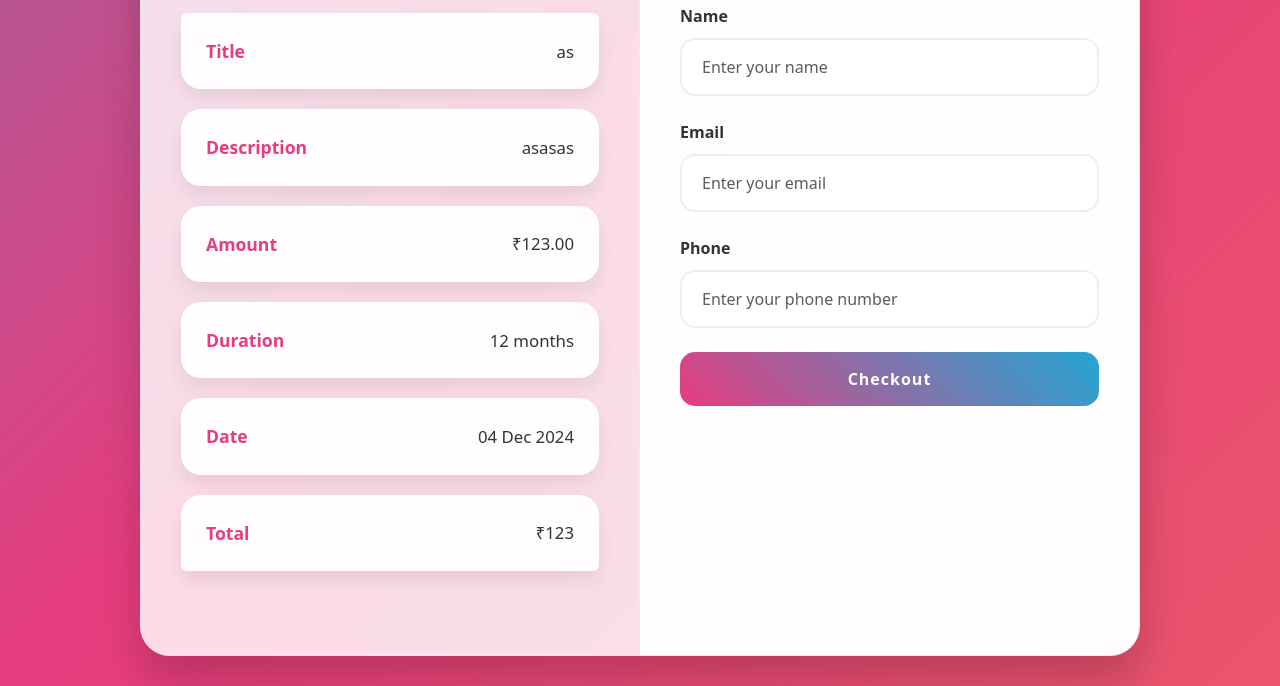
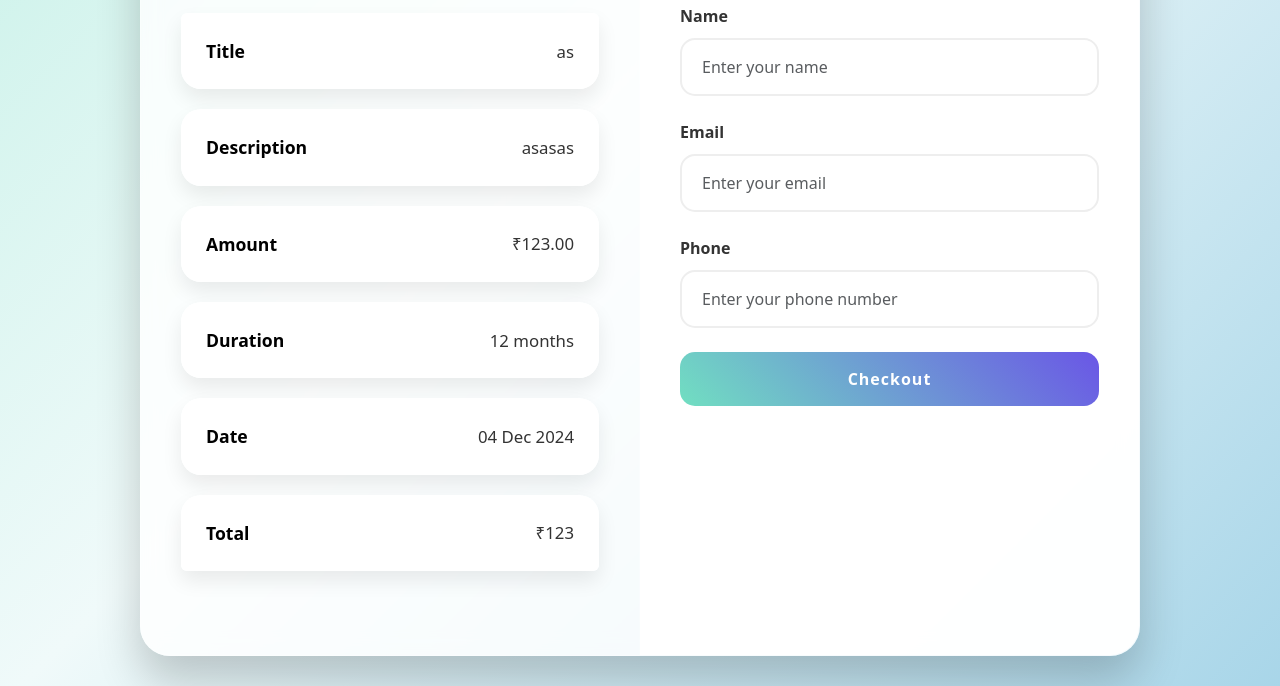
Before and after one commit to akarshavinodan/ict_checkout, a plain HTML site: page index.html in a window 1280 px wide. Shown: the part 266-952 px from the top of the page. Drawn offline with nearby package versions, Linux system fonts and the light colour scheme.

Commit message:
style changes based on the logo color

```diff
--- a/style.css
+++ b/style.css
@@ -1,9 +1,10 @@
 body {
-    background: linear-gradient(-45deg, #ee7752, #e73c7e, #23a6d5, #23d5ab);
+    background: linear-gradient(-45deg, #47a4d1, #f0fafa, #71dfc1, #6a56e6);
     background-size: 400% 400%;
     min-height: 100vh;
     animation: gradientBG 15s ease infinite;
 }
+
 
 @keyframes gradientBG {
     0% { background-position: 0% 50%; }
@@ -72,7 +73,7 @@ body {
 }
 
 .list-group-item strong {
-    color: #e73c7e;
+    color: black;
     font-size: 1.1rem;
     min-width: 120px;
     display: inline-block;
@@ -129,7 +130,8 @@ body {
 }
 
 .btn-primary {
-    background: linear-gradient(45deg, #e73c7e, #23a6d5);
+    /* background: linear-gradient(45deg, #e73c7e, #23a6d5); */
+    background: linear-gradient(45deg, #71dfc1, #6a56e6);
     border: none;
     padding: 15px 30px;
     border-radius: 15px;
```
